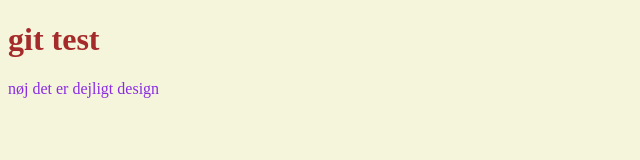
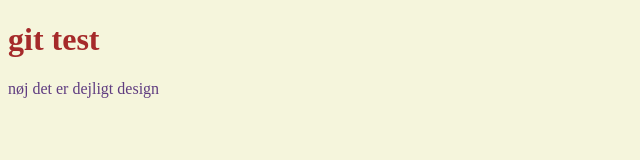
Before and after one commit to mawu0001/test_git, a plain HTML site: page index.html in a window 1280 px wide. Shown: the whole page, without its empty margins (0-640 px from the left). Drawn offline with Linux system fonts and the light colour scheme.

Commit message:
better design

```diff
--- a/style.css
+++ b/style.css
@@ -11,5 +11,5 @@ body {
 }
 
 p {
-  color: blueviolet;
+  color: rgb(95, 60, 128);
 }
```
